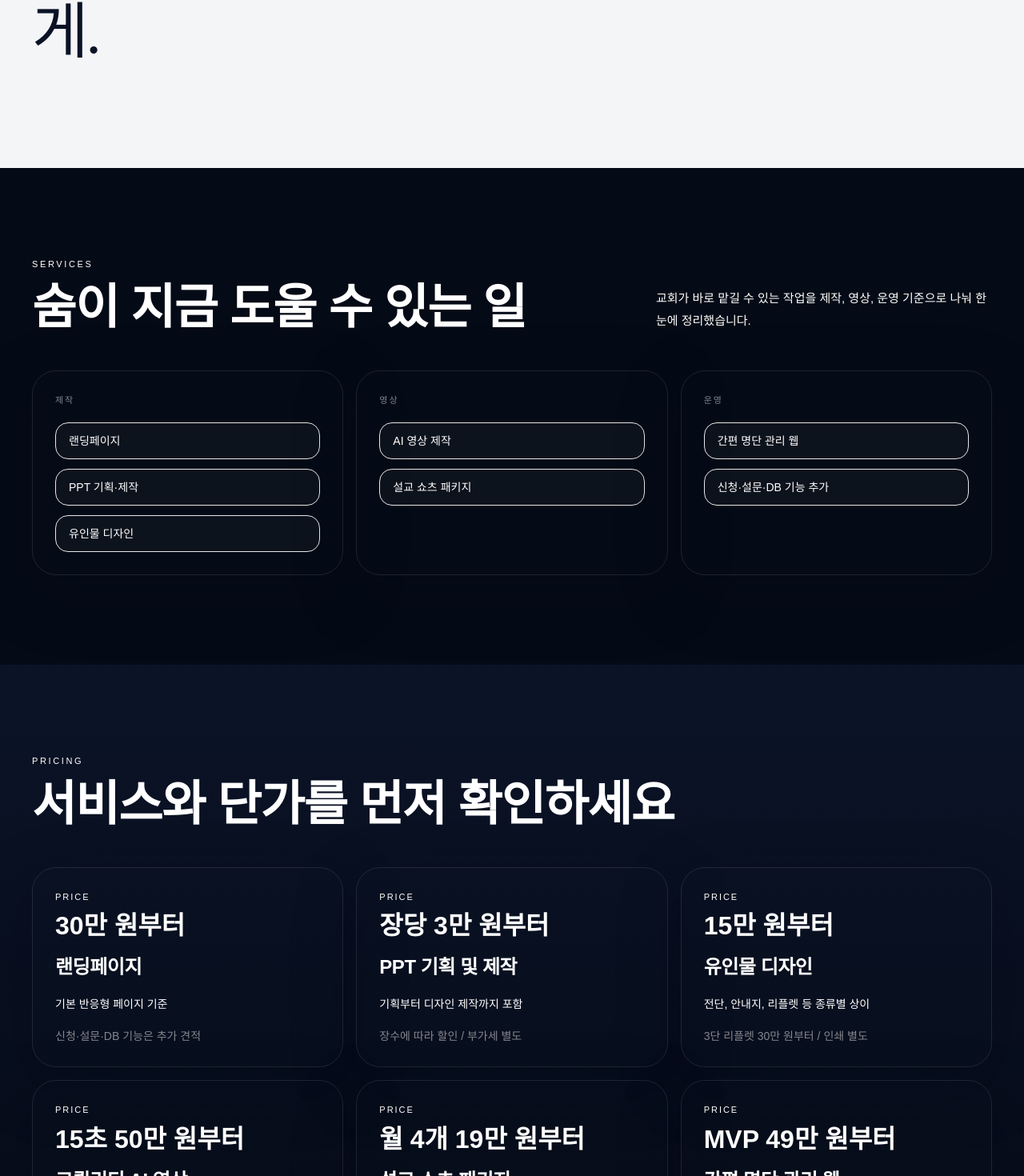
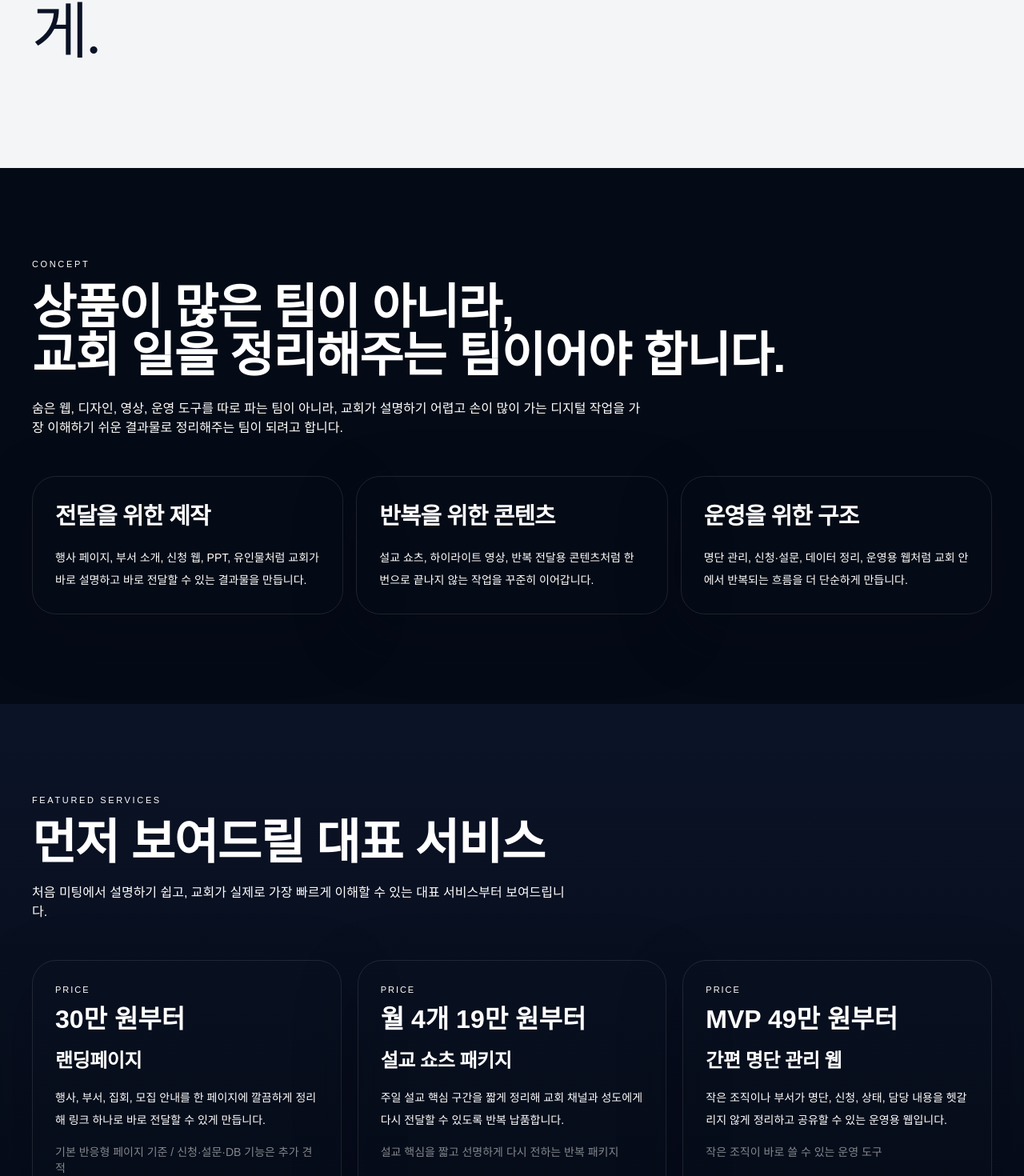
Before and after one commit to kinddragon1224/soom-church, a Next.js app: page / in a window 1280 px wide. Shown: the part 1312-2782 px from the top of the page at 80% size. Built offline with nearby package versions, Linux system fonts and the light colour scheme; a web font is replaced by a local one.

Commit message:
Shift homepage to concept-led structure

```diff
--- a/app/page.tsx
+++ b/app/page.tsx
@@ -1,75 +1,53 @@
 import Link from "next/link";
 
-const serviceGroups = [
+const focusAreas = [
   {
-    title: "제작",
-    items: ["랜딩페이지", "PPT 기획·제작", "유인물 디자인"],
+    title: "전달을 위한 제작",
+    desc: "행사 페이지, 부서 소개, 신청 웹, PPT, 유인물처럼 교회가 바로 설명하고 바로 전달할 수 있는 결과물을 만듭니다.",
   },
   {
-    title: "영상",
-    items: ["AI 영상 제작", "설교 쇼츠 패키지"],
+    title: "반복을 위한 콘텐츠",
+    desc: "설교 쇼츠, 하이라이트 영상, 반복 전달용 콘텐츠처럼 한 번으로 끝나지 않는 작업을 꾸준히 이어갑니다.",
   },
   {
-    title: "운영",
-    items: ["간편 명단 관리 웹", "신청·설문·DB 기능 추가"],
+    title: "운영을 위한 구조",
+    desc: "명단 관리, 신청·설문, 데이터 정리, 운영용 웹처럼 교회 안에서 반복되는 흐름을 더 단순하게 만듭니다.",
   },
 ];
 
-const pricingCards = [
+const featuredServices = [
   {
     title: "랜딩페이지",
     price: "30만 원부터",
-    desc: "기본 반응형 페이지 기준",
-    note: "신청·설문·DB 기능은 추가 견적",
-  },
-  {
-    title: "PPT 기획 및 제작",
-    price: "장당 3만 원부터",
-    desc: "기획부터 디자인 제작까지 포함",
-    note: "장수에 따라 할인 / 부가세 별도",
-  },
-  {
-    title: "유인물 디자인",
-    price: "15만 원부터",
-    desc: "전단, 안내지, 리플렛 등 종류별 상이",
-    note: "3단 리플렛 30만 원부터 / 인쇄 별도",
-  },
-  {
-    title: "고퀄리티 AI 영상",
-    price: "15초 50만 원부터",
-    desc: "행사 홍보, 설교 하이라이트, 사역 소개용",
-    note: "30초 70만 원 / 1분 100만 원 / 촬영 별도",
+    desc: "행사, 부서, 집회, 모집 안내를 한 페이지에 깔끔하게 정리해 링크 하나로 바로 전달할 수 있게 만듭니다.",
+    note: "기본 반응형 페이지 기준 / 신청·설문·DB 기능은 추가 견적",
   },
   {
     title: "설교 쇼츠 패키지",
     price: "월 4개 19만 원부터",
-    desc: "설교 핵심을 짧고 선명하게 다시 전하는 반복 납품형",
-    note: "분량·구성에 따라 별도 협의 가능",
+    desc: "주일 설교 핵심 구간을 짧게 정리해 교회 채널과 성도에게 다시 전달할 수 있도록 반복 납품합니다.",
+    note: "설교 핵심을 짧고 선명하게 다시 전하는 반복 패키지",
   },
   {
     title: "간편 명단 관리 웹",
     price: "MVP 49만 원부터",
-    desc: "작은 조직이 바로 쓸 수 있는 운영 도구",
-    note: "관리 기능, 권한, 데이터 구조는 추가 견적",
+    desc: "작은 조직이나 부서가 명단, 신청, 상태, 담당 내용을 헷갈리지 않게 정리하고 공유할 수 있는 운영용 웹입니다.",
+    note: "작은 조직이 바로 쓸 수 있는 운영 도구",
   },
 ];
 
-const addOns = [
-  "신청 폼 연결",
-  "설문 기능",
-  "데이터 저장",
-  "관리자 기능",
-  "추가 페이지",
-  "촬영",
-  "유지보수",
-  "반복 제작",
+const extraServices = [
+  { title: "PPT 기획 및 제작", price: "장당 3만 원부터" },
+  { title: "유인물 디자인", price: "15만 원부터" },
+  { title: "고퀄리티 AI 영상", price: "15초 50만 원부터" },
+  { title: "신청·설문·DB 기능 추가", price: "기능별 별도 견적" },
 ];
 
 const processSteps = [
-  "원하는 작업을 간단히 남깁니다",
-  "범위와 납기를 빠르게 정리합니다",
-  "합의된 범위대로 제작합니다",
-  "필요하면 반복 납품과 운영 구조로 이어집니다",
+  "어떤 작업이 필요한지 간단히 알려주세요",
+  "필요 범위와 일정만 빠르게 정리합니다",
+  "합의된 범위대로 제작 후 납품합니다",
+  "필요하면 반복 납품과 운영 구조까지 이어갑니다",
 ];
 
 export default function HomePage() {
@@ -80,8 +58,8 @@ export default function HomePage() {
           className="absolute inset-0 bg-cover bg-center"
           style={{ backgroundImage: "url('/hero-church-main.png')" }}
         />
-        <div className="absolute inset-0 bg-[linear-gradient(90deg,rgba(5,11,22,0.52)_0%,rgba(5,11,22,0.24)_40%,rgba(5,11,22,0.18)_60%,rgba(5,11,22,0.42)_100%)]" />
-        <div className="absolute inset-0 bg-[linear-gradient(180deg,rgba(5,11,22,0.28)_0%,rgba(5,11,22,0.14)_34%,rgba(5,11,22,0.34)_76%,rgba(5,11,22,0.72)_100%)]" />
+        <div className="absolute inset-0 bg-[linear-gradient(90deg,rgba(5,11,22,0.56)_0%,rgba(5,11,22,0.28)_38%,rgba(5,11,22,0.2)_62%,rgba(5,11,22,0.48)_100%)]" />
+        <div className="absolute inset-0 bg-[linear-gradient(180deg,rgba(5,11,22,0.24)_0%,rgba(5,11,22,0.12)_30%,rgba(5,11,22,0.38)_74%,rgba(5,11,22,0.74)_100%)]" />
 
         <div className="relative mx-auto flex min-h-screen w-full max-w-[1600px] flex-col px-4 pb-8 pt-4 sm:px-8 sm:pt-6 lg:px-10">
           <header className="grid grid-cols-[1fr_auto_1fr] items-center gap-2 sm:gap-3">
@@ -92,17 +70,15 @@ export default function HomePage() {
                 </summary>
                 <div className="absolute left-0 top-full z-30 mt-2 w-48 overflow-hidden rounded-2xl border border-white/12 bg-[#0a1122]/96 p-2 text-sm text-white shadow-[0_18px_40px_rgba(0,0,0,0.28)] backdrop-blur-xl">
                   <a href="#message" className="block rounded-xl px-3 py-2.5 transition hover:bg-white/8">Message</a>
-                  <a href="#services" className="block rounded-xl px-3 py-2.5 transition hover:bg-white/8">Services</a>
-                  <a href="#pricing" className="block rounded-xl px-3 py-2.5 transition hover:bg-white/8">Pricing</a>
-                  <a href="#process" className="block rounded-xl px-3 py-2.5 transition hover:bg-white/8">Process</a>
+                  <a href="#concept" className="block rounded-xl px-3 py-2.5 transition hover:bg-white/8">Concept</a>
+                  <a href="#featured" className="block rounded-xl px-3 py-2.5 transition hover:bg-white/8">Services</a>
                   <a href="#contact" className="block rounded-xl px-3 py-2.5 transition hover:bg-white/8">Contact</a>
                 </div>
               </details>
               <nav className="hidden items-center gap-5 text-[13px] font-medium text-white/90 lg:flex xl:gap-6">
                 <a href="#message" className="transition hover:text-white/70">Message</a>
-                <a href="#services" className="transition hover:text-white/70">Services</a>
-                <a href="#pricing" className="transition hover:text-white/70">Pricing</a>
-                <a href="#process" className="transition hover:text-white/70">Process</a>
+                <a href="#concept" className="transition hover:text-white/70">Concept</a>
+                <a href="#featured" className="transition hover:text-white/70">Services</a>
                 <a href="#contact" className="transition hover:text-white/70">Contact</a>
               </nav>
             </div>
@@ -133,18 +109,18 @@ export default function HomePage() {
 
             <div className="mx-auto mt-5 max-w-[320px] text-center text-[13px] leading-6 text-white/82 sm:mt-8 sm:max-w-[760px] sm:text-[15px] sm:leading-7">
               <div className="sm:hidden">
-                <p>교회에 필요한 웹, 디자인, 영상, 운영 도구를</p>
-                <p>짧고 분명하게 제작합니다.</p>
+                <p>숨은 교회가 필요한 디지털 작업을</p>
+                <p>가장 쉽게 맡길 수 있도록 돕는 팀입니다.</p>
               </div>
               <div className="hidden sm:block">
-                <p>교회에 필요한 웹, 디자인, 영상, 운영 도구를</p>
-                <p>짧고 분명하게 제작합니다.</p>
+                <p>숨은 교회가 필요한 디지털 작업을</p>
+                <p>가장 쉽게 맡길 수 있도록 돕는 실행 파트너입니다.</p>
               </div>
             </div>
 
             <div className="mx-auto mt-6 flex w-full max-w-[320px] flex-col items-center justify-center gap-2.5 sm:mt-9 sm:max-w-none sm:flex-row sm:gap-4">
-              <a href="#pricing" className="inline-flex min-h-11 w-full items-center justify-center rounded-full border border-white/55 px-5 py-3 text-sm font-medium text-white transition hover:bg-white/10 sm:min-h-12 sm:min-w-[168px] sm:w-auto sm:px-6">
-                서비스 보기
+              <a href="#featured" className="inline-flex min-h-11 w-full items-center justify-center rounded-full border border-white/55 px-5 py-3 text-sm font-medium text-white transition hover:bg-white/10 sm:min-h-12 sm:min-w-[168px] sm:w-auto sm:px-6">
+                대표 서비스 보기
               </a>
               <a href="#contact" className="inline-flex min-h-11 w-full items-center justify-center rounded-full bg-indigo-500 px-5 py-3 text-sm font-semibold text-white shadow-[0_12px_28px_rgba(79,70,229,0.28)] sm:min-h-12 sm:min-w-[168px] sm:w-auto sm:px-6">
                 문의하기
@@ -159,10 +135,7 @@ export default function HomePage() {
           <div className="grid gap-10 lg:grid-cols-[0.9fr_1.1fr] lg:items-center">
             <div>
               <p className="text-[11px] font-medium tracking-[0.24em] text-[#5c6785]">MESSAGE</p>
-              <h2
-                className="mt-5 text-[2.5rem] font-normal tracking-[-0.04em] text-[#0a1226] sm:text-[3.7rem] lg:text-[4.8rem]"
-                style={{ fontFamily: "var(--font-serif-ko)" }}
-              >
+              <h2 className="mt-5 text-[2.5rem] font-normal tracking-[-0.04em] text-[#0a1226] sm:text-[3.7rem] lg:text-[4.8rem]" style={{ fontFamily: "var(--font-serif-ko)" }}>
                 사람에 더 집중하고,
                 <br />
                 기술은 더 조용하게.
@@ -178,56 +151,52 @@ export default function HomePage() {
         </div>
       </section>
 
-      <section id="services" className="bg-[#050b16]">
+      <section id="concept" className="bg-[#050b16]">
         <div className="mx-auto max-w-7xl px-5 py-20 sm:px-8 lg:px-10 lg:py-28">
-          <div className="flex flex-col gap-5 lg:flex-row lg:items-end lg:justify-between">
-            <div>
-              <p className="text-[11px] font-medium tracking-[0.24em] text-white/42">SERVICES</p>
-              <h2 className="mt-4 text-4xl font-semibold leading-tight text-white sm:text-5xl lg:text-6xl">
-                숨이 지금 도울 수 있는 일
-              </h2>
-            </div>
-            <p className="max-w-[420px] text-sm leading-7 text-white/58 sm:text-[15px]">
-              교회가 바로 맡길 수 있는 작업을 제작, 영상, 운영 기준으로 나눠 한눈에 정리했습니다.
+          <div className="max-w-5xl">
+            <p className="text-[11px] font-medium tracking-[0.24em] text-white/42">CONCEPT</p>
+            <h2 className="mt-4 text-4xl font-semibold leading-tight text-white sm:text-5xl lg:text-6xl">
+              상품이 많은 팀이 아니라,
+              <br />
+              교회 일을 정리해주는 팀이어야 합니다.
+            </h2>
+            <p className="mt-6 max-w-3xl text-sm leading-7 text-white/62 sm:text-base">
+              숨은 웹, 디자인, 영상, 운영 도구를 따로 파는 팀이 아니라,
+              교회가 설명하기 어렵고 손이 많이 가는 디지털 작업을 가장 이해하기 쉬운 결과물로 정리해주는 팀이 되려고 합니다.
             </p>
           </div>
 
           <div className="mt-12 grid gap-4 lg:grid-cols-3">
-            {serviceGroups.map((group) => (
-              <article key={group.title} className="rounded-[30px] border border-white/10 bg-[#0b1327]/88 p-6 shadow-[0_24px_80px_rgba(2,6,23,0.28)] sm:p-7">
-                <p className="text-[11px] font-medium tracking-[0.18em] text-indigo-100/55">{group.title}</p>
-                <div className="mt-5 space-y-3">
-                  {group.items.map((item) => (
-                    <div key={item} className="rounded-2xl border border-white/8 bg-white/[0.03] px-4 py-3 text-sm text-white/86">
-                      {item}
-                    </div>
-                  ))}
-                </div>
+            {focusAreas.map((area) => (
+              <article key={area.title} className="rounded-[30px] border border-white/10 bg-[#0b1327]/88 p-6 shadow-[0_24px_80px_rgba(2,6,23,0.28)] sm:p-7">
+                <h3 className="text-[1.6rem] font-semibold tracking-[-0.03em] text-white sm:text-[1.8rem]">{area.title}</h3>
+                <p className="mt-4 text-sm leading-7 text-white/62">{area.desc}</p>
               </article>
             ))}
           </div>
         </div>
       </section>
 
-      <section id="pricing" className="bg-[linear-gradient(180deg,#0b1327_0%,#050b16_100%)]">
+      <section id="featured" className="bg-[linear-gradient(180deg,#0b1327_0%,#050b16_100%)]">
         <div className="mx-auto max-w-7xl px-5 py-20 sm:px-8 lg:px-10 lg:py-28">
-          <div className="flex flex-col gap-5 lg:flex-row lg:items-end lg:justify-between">
-            <div>
-              <p className="text-[11px] font-medium tracking-[0.24em] text-white/42">PRICING</p>
-              <h2 className="mt-4 text-4xl font-semibold leading-tight text-white sm:text-5xl lg:text-6xl">
-                서비스와 단가를 먼저 확인하세요
-              </h2>
-            </div>
+          <div className="max-w-4xl">
+            <p className="text-[11px] font-medium tracking-[0.24em] text-white/42">FEATURED SERVICES</p>
+            <h2 className="mt-4 text-4xl font-semibold leading-tight text-white sm:text-5xl lg:text-6xl">
+              먼저 보여드릴 대표 서비스
+            </h2>
+            <p className="mt-5 max-w-2xl text-sm leading-7 text-white/58 sm:text-base">
+              처음 미팅에서 설명하기 쉽고, 교회가 실제로 가장 빠르게 이해할 수 있는 대표 서비스부터 보여드립니다.
+            </p>
           </div>
 
-          <div className="mt-12 grid gap-4 lg:grid-cols-2 xl:grid-cols-3">
-            {pricingCards.map((card) => (
-              <article key={card.title} className="rounded-[30px] border border-white/10 bg-[#0b1327]/88 p-6 shadow-[0_24px_80px_rgba(2,6,23,0.28)] sm:p-7">
+          <div className="mt-12 grid gap-5 lg:grid-cols-3">
+            {featuredServices.map((service) => (
+              <article key={service.title} className="rounded-[30px] border border-white/10 bg-[#0b1327]/88 p-6 shadow-[0_24px_80px_rgba(2,6,23,0.28)] sm:p-7">
                 <p className="text-[11px] tracking-[0.18em] text-white/42">PRICE</p>
-                <p className="mt-3 text-[1.8rem] font-semibold leading-none text-white sm:text-[2rem]">{card.price}</p>
-                <h3 className="mt-5 text-2xl font-semibold text-white">{card.title}</h3>
-                <p className="mt-4 text-sm leading-7 text-white/66">{card.desc}</p>
-                <p className="mt-4 text-sm text-white/50">{card.note}</p>
+                <p className="mt-3 text-[1.8rem] font-semibold leading-none text-white sm:text-[2rem]">{service.price}</p>
+                <h3 className="mt-5 text-2xl font-semibold text-white">{service.title}</h3>
+                <p className="mt-4 text-sm leading-7 text-white/66">{service.desc}</p>
+                <p className="mt-4 text-sm text-white/50">{service.note}</p>
               </article>
             ))}
           </div>
@@ -238,17 +207,18 @@ export default function HomePage() {
         <div className="mx-auto max-w-7xl px-5 py-20 sm:px-8 lg:px-10 lg:py-28">
           <div className="grid gap-10 lg:grid-cols-[0.9fr_1.1fr] lg:items-start">
             <div>
-              <p className="text-[11px] font-medium tracking-[0.24em] text-[#5c6785]">ADD-ONS</p>
+              <p className="text-[11px] font-medium tracking-[0.24em] text-[#5c6785]">EXTRA SERVICES</p>
               <h2 className="mt-4 text-4xl font-semibold leading-tight sm:text-5xl lg:text-6xl">
-                필요한 기능은
+                필요하면 함께
                 <br />
-                추가로 붙일 수 있습니다
+                확장할 수 있습니다
               </h2>
             </div>
             <div className="grid gap-3 sm:grid-cols-2">
-              {addOns.map((item) => (
-                <div key={item} className="rounded-[24px] border border-[#d9deea] bg-white px-5 py-5 text-sm leading-7 text-[#22304f] shadow-[0_16px_40px_rgba(20,30,60,0.08)]">
-                  {item}
+              {extraServices.map((item) => (
+                <div key={item.title} className="rounded-[24px] border border-[#d9deea] bg-white px-5 py-5 shadow-[0_16px_40px_rgba(20,30,60,0.08)]">
+                  <p className="text-[1.05rem] font-semibold text-[#0a1226]">{item.title}</p>
+                  <p className="mt-2 text-sm text-[#44506d]">{item.price}</p>
                 </div>
               ))}
             </div>
@@ -256,16 +226,26 @@ export default function HomePage() {
         </div>
       </section>
 
-      <section id="process" className="bg-[#050b16]">
+      <section id="contact" className="bg-[#050b16]">
         <div className="mx-auto max-w-7xl px-5 py-20 sm:px-8 lg:px-10 lg:py-28">
-          <div className="grid gap-8 lg:grid-cols-[1fr_1fr] lg:items-center">
+          <div className="grid gap-8 rounded-[38px] border border-white/10 bg-[#0b1327]/92 p-6 shadow-[0_24px_80px_rgba(2,6,23,0.42)] lg:grid-cols-[1.1fr_0.9fr] lg:p-10">
             <div>
-              <p className="text-[11px] font-medium tracking-[0.24em] text-white/42">PROCESS</p>
-              <h2 className="mt-4 text-4xl font-semibold leading-tight text-white sm:text-5xl lg:text-6xl">
-                의뢰는 이렇게
-                <br />
-                진행됩니다
+              <p className="text-[11px] font-medium tracking-[0.24em] text-white/42">CONTACT</p>
+              <h2 className="mt-4 text-4xl font-semibold leading-tight text-white sm:text-5xl">
+                길게 설명하지 않아도 됩니다
               </h2>
+              <p className="mt-5 max-w-xl text-sm leading-7 text-white/66 sm:text-base">
+                어떤 작업이 필요한지, 언제까지 필요한지만 알려주세요.
+                가장 가볍게 시작할 수 있는 방식으로 정리해 제안합니다.
+              </p>
+              <div className="mt-8 flex flex-col gap-3 sm:flex-row">
+                <Link href="/contact" className="inline-flex min-h-12 items-center justify-center rounded-full bg-indigo-500 px-6 py-3 text-sm font-semibold text-white shadow-[0_12px_28px_rgba(79,70,229,0.28)]">
+                  작업 문의 남기기
+                </Link>
+                <a href="#featured" className="inline-flex min-h-12 items-center justify-center rounded-full border border-white/12 bg-white/[0.03] px-6 py-3 text-sm font-medium text-white">
+                  대표 서비스 먼저 보기
+                </a>
+              </div>
             </div>
             <div className="grid gap-3">
               {processSteps.map((step, index) => (
@@ -278,40 +258,6 @@ export default function HomePage() {
           </div>
         </div>
       </section>
-
-      <section id="contact" className="border-t border-white/10 bg-[#050b16]">
-        <div className="mx-auto max-w-7xl px-5 py-20 sm:px-8 lg:px-10 lg:py-28">
-          <div className="grid gap-8 rounded-[38px] border border-white/10 bg-[#0b1327]/92 p-6 shadow-[0_24px_80px_rgba(2,6,23,0.42)] lg:grid-cols-[1.1fr_0.9fr] lg:p-10">
-            <div>
-              <p className="text-[11px] font-medium tracking-[0.24em] text-white/42">CONTACT</p>
-              <h2 className="mt-4 text-4xl font-semibold leading-tight text-white sm:text-5xl">
-                길게 설명하지 않아도 됩니다
-              </h2>
-              <p className="mt-5 max-w-xl text-sm leading-7 text-white/66 sm:text-base">
-                행사인지, 영상인지, 디자인인지, 운영 기능인지 필요한 작업과 일정만 남겨주세요.
-                가장 가볍게 시작할 수 있는 방식으로 제안합니다.
-              </p>
-              <div className="mt-8 flex flex-col gap-3 sm:flex-row">
-                <Link href="/contact" className="inline-flex min-h-12 items-center justify-center rounded-full bg-indigo-500 px-6 py-3 text-sm font-semibold text-white shadow-[0_12px_28px_rgba(79,70,229,0.28)]">
-                  작업 문의 남기기
-                </Link>
-                <a href="#pricing" className="inline-flex min-h-12 items-center justify-center rounded-full border border-white/12 bg-white/[0.03] px-6 py-3 text-sm font-medium text-white">
-                  서비스 먼저 보기
-                </a>
-              </div>
-            </div>
-            <div className="rounded-[30px] border border-white/8 bg-[#091122] p-5">
-              <p className="text-xs tracking-[0.16em] text-white/42">CHECKLIST</p>
-              <div className="mt-4 space-y-3 text-sm text-white/78">
-                <p>· 어떤 작업이 필요한지</p>
-                <p>· 언제까지 필요한지</p>
-                <p>· 참고할 기존 자료가 있는지</p>
-                <p>· 예산 범위가 있다면 함께</p>
-              </div>
-            </div>
-          </div>
-        </div>
-      </section>
     </main>
   );
 }
```
